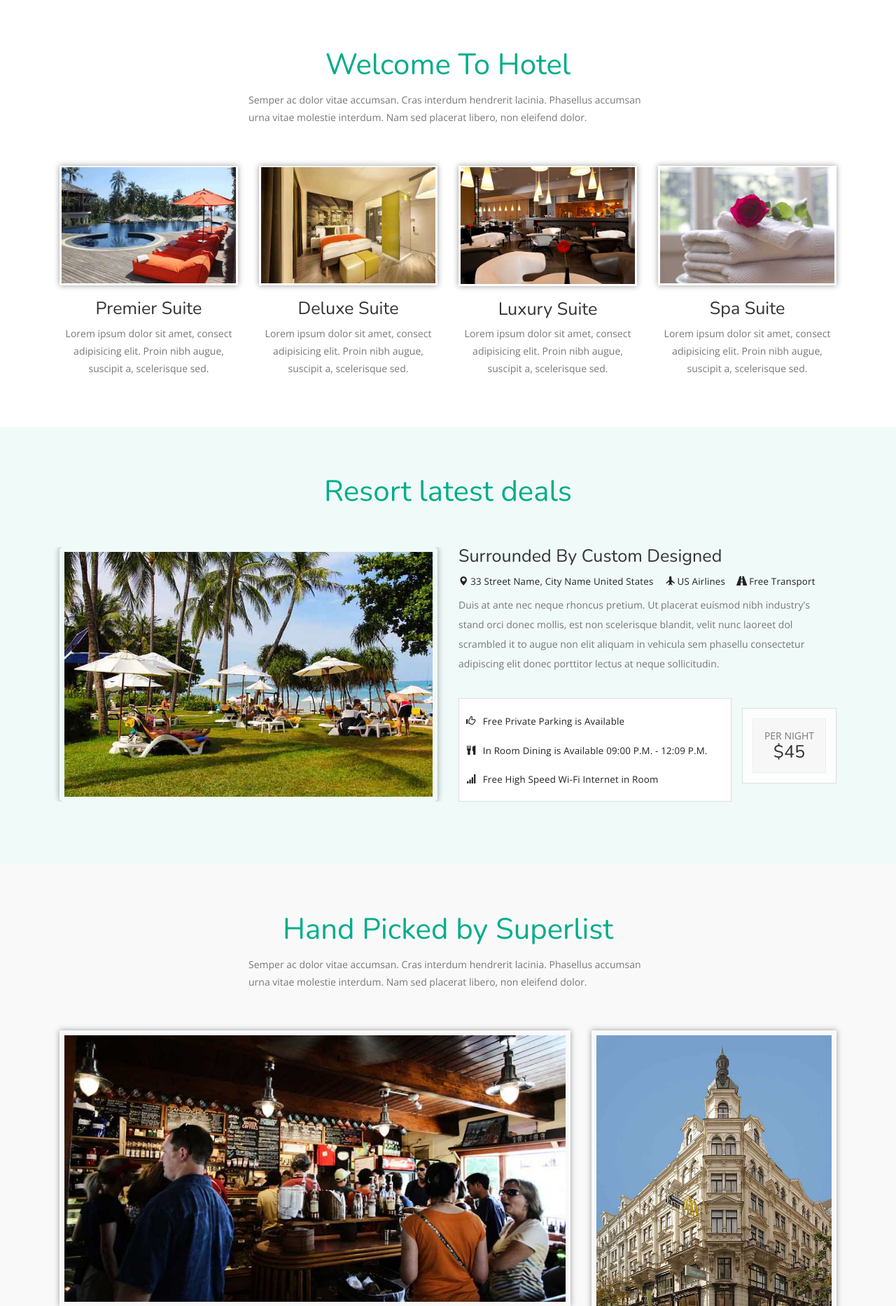
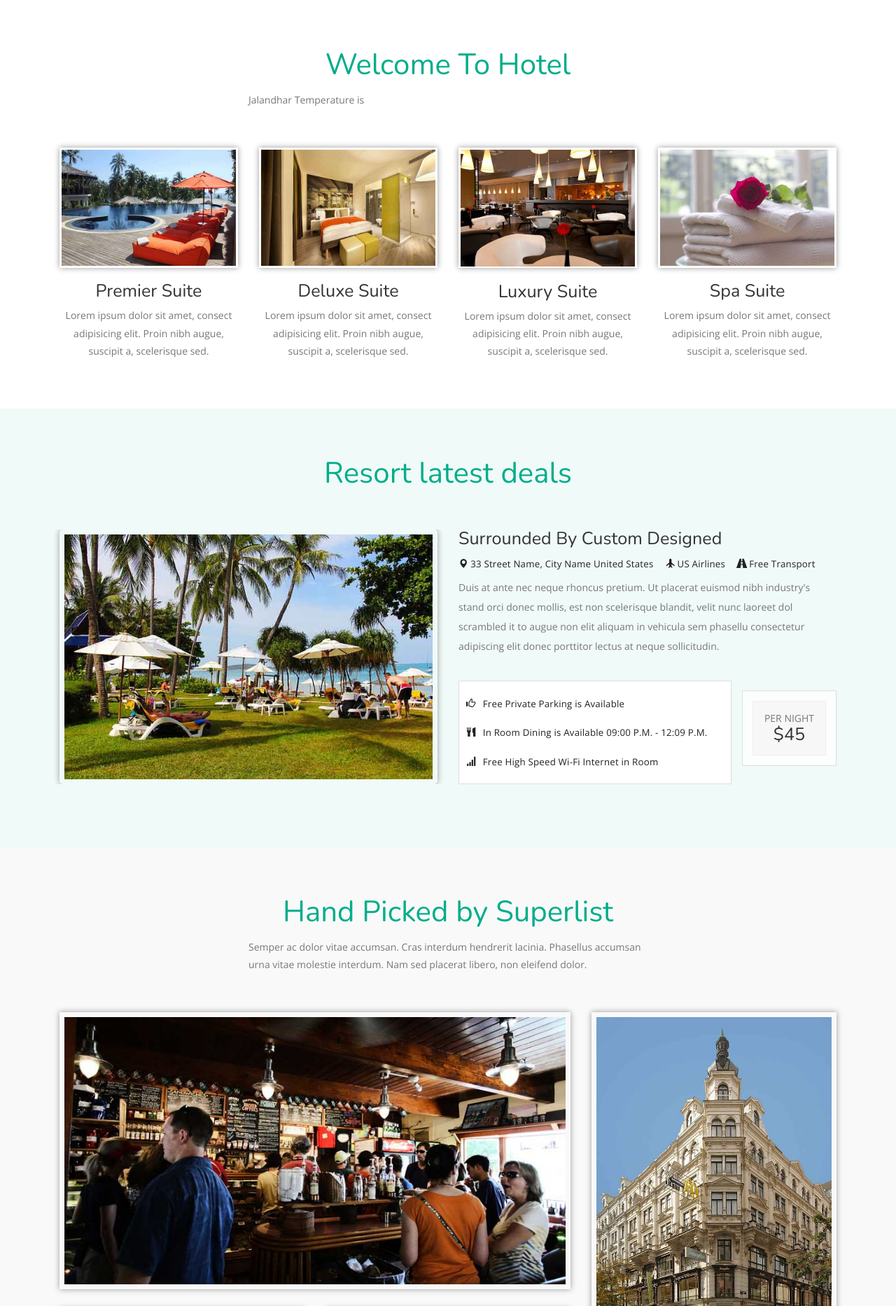
Before and after one commit to gtbinstitute/hotel, a Django app: page / in a window 1280 px wide. Shown: the part 59-1926 px from the top of the page at 70% size. Run offline with Django 3.2, Linux system fonts and the light colour scheme; data that the repository does not hold is empty; some libraries are stand-ins or nearby versions.

Commit message:
GTB Computer Education Django Class API Integeration https://www.gtbinstitute.com

```diff
--- a/hotel/templates/index.html
+++ b/hotel/templates/index.html
@@ -14,7 +14,7 @@
 
 
 					<h2 class="tittle">Welcome To Hotel</h2>
-						<p class="wel text">Semper ac dolor vitae accumsan. Cras interdum hendrerit lacinia. Phasellus accumsan urna vitae molestie interdum. Nam sed placerat libero, non eleifend dolor.</p>
+						<p class="wel text">Jalandhar Temperature is {{ temp }} </p>
 					<div class="wel-grids">
 						<div class="col-md-3 wel-grid">
 							<img src="{% static 'images/w1.jpg' %}" class="img-responsive gray" alt=""/>
--- a/hotel/views.py
+++ b/hotel/views.py
@@ -5,6 +5,8 @@
 from django.contrib.auth.models import User
 from django.contrib import messages
 from django.contrib.messages.views import SuccessMessageMixin
+import requests
+
 from django.http import HttpResponse, HttpResponseRedirect
 from django.shortcuts import render
 
@@ -17,7 +19,11 @@
 
 
 def index(request):
-    return render(request, "index.html")
+    url = "http://api.openweathermap.org/data/2.5/weather?q=Jalandhar&appid=866720bef22869924a5d38c76429af2c&units=metric"
+    json_data = requests.get(url).json()
+    temperature = json_data["main"]["temp"]
+    tempdata = {"temp" : temperature}
+    return render(request, "index.html", tempdata)
     # return HttpResponse("<h1>Welcome to Hotel Website</h1>")
 
 
```
